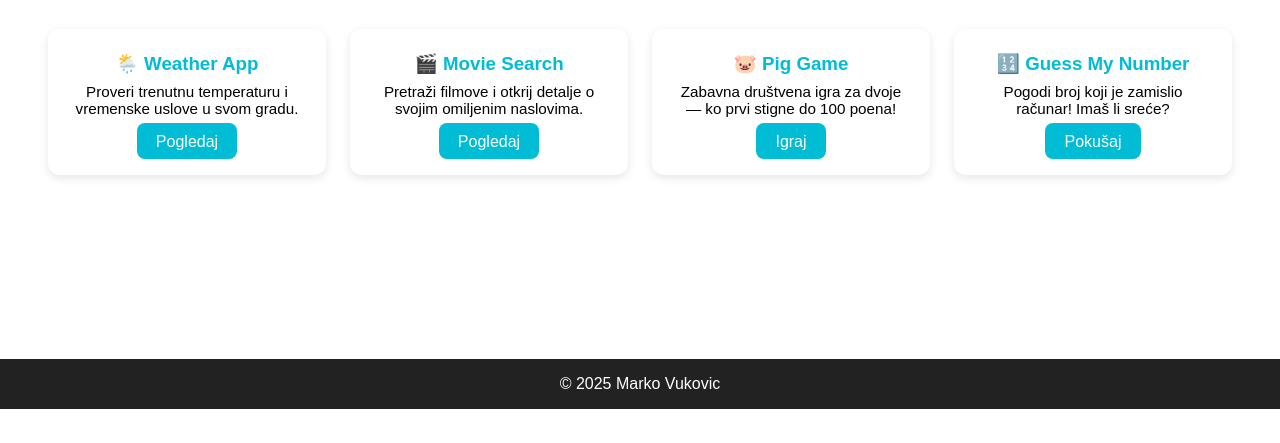
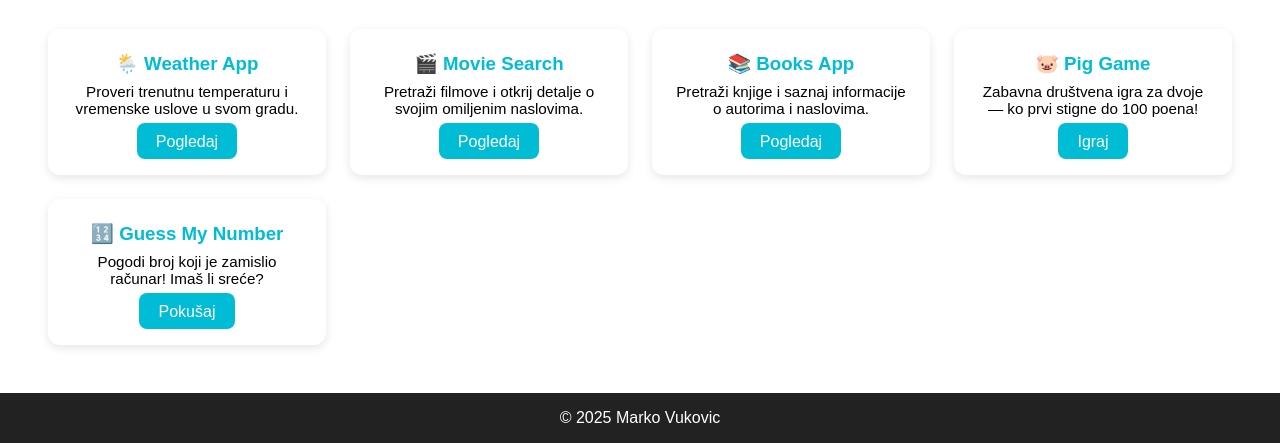
Before and after one commit to vukovic411/portfolio, a website: page public/index.html in a window 1280 px wide. Shown: the part 391-834 px from the top of the page. Before the commit the page ends 800 px from the top, so only its background shows below. Drawn offline with Linux system fonts and the light colour scheme.

Commit message:
Dodao karticu za Books na pocetnoj strani

```diff
--- a/public/index.html
+++ b/public/index.html
@@ -81,6 +81,19 @@
           </div>
 
           <div class="card">
+            <h3 data-sr="📚 Books App" data-en="📚 Books App">📚 Books App</h3>
+            <p
+              data-sr="Pretraži knjige i saznaj informacije o autorima i naslovima."
+              data-en="Search books and discover information about authors and titles."
+            >
+              Pretraži knjige i saznaj informacije o autorima i naslovima.
+            </p>
+            <a href="book.html" class="btn" data-sr="Pogledaj" data-en="View"
+              >Pogledaj</a
+            >
+          </div>
+
+          <div class="card">
             <h3 data-sr="🐷 Pig Game" data-en="🐷 Pig Game">🐷 Pig Game</h3>
             <p
               data-sr="Zabavna društvena igra za dvoje — ko prvi stigne do 100 poena!"
```
